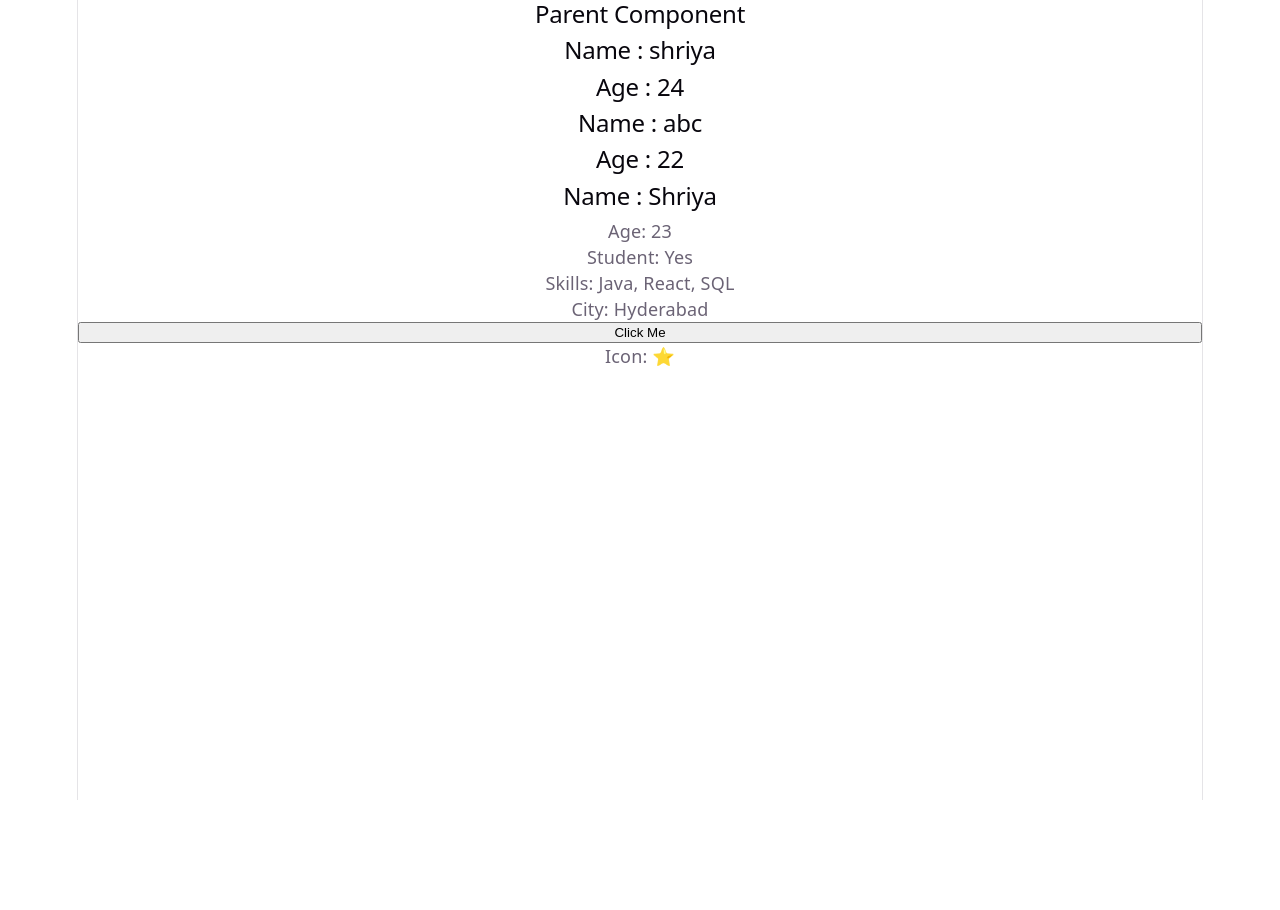
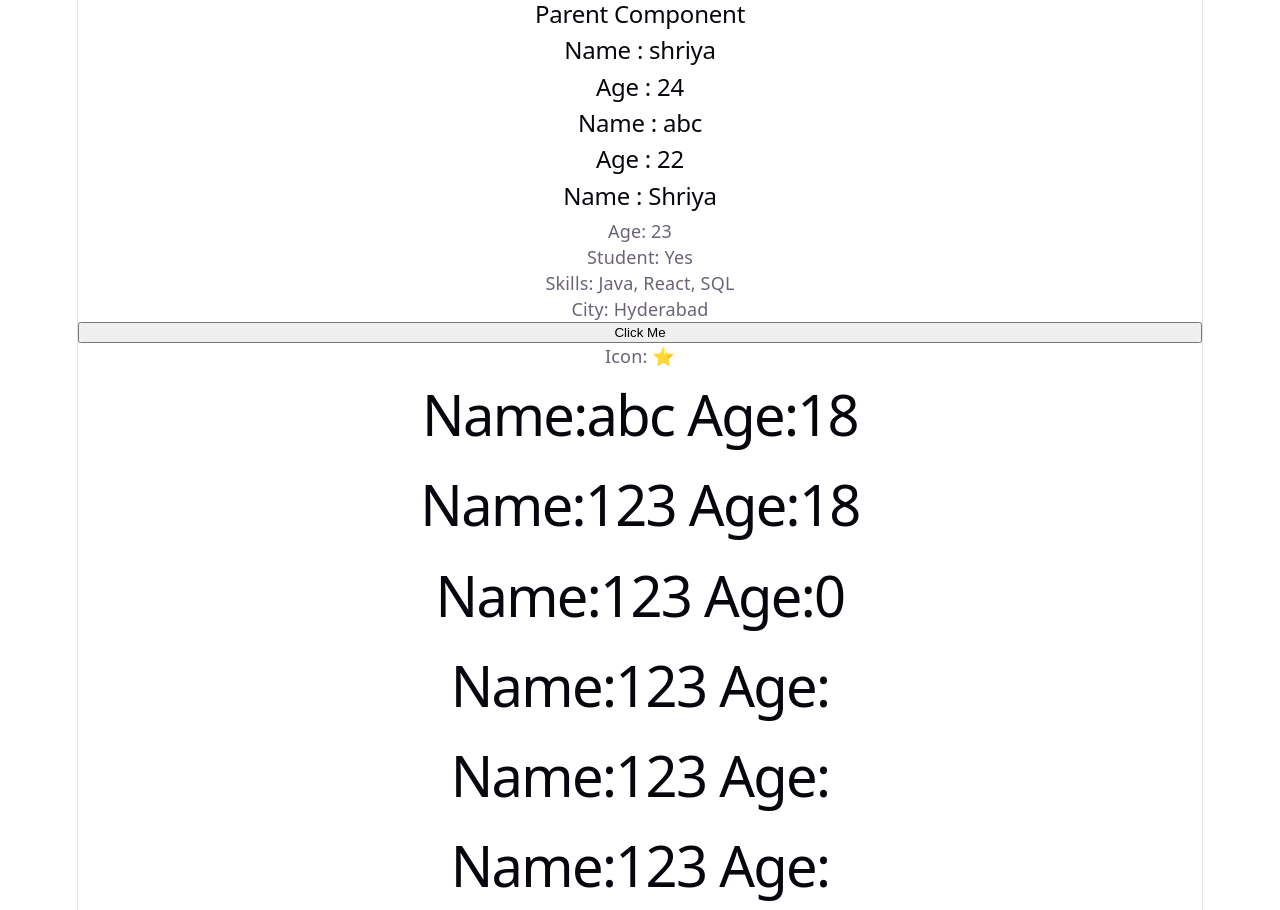
Before and after one commit to RShriya7/React_Details, a React (Vite) app in the folder Properties/: page / in a window 1280 px wide. Before the commit the page ends 800 px from the top, so only its background shows below. Built offline with nearby package versions, Linux system fonts and the light colour scheme.

Commit message:
Topic: Default Props and Default Values

```diff
--- a/Properties/src/App.jsx
+++ b/Properties/src/App.jsx
@@ -6,6 +6,7 @@ import './App.css'
 
 import Child from './Child';
 import DiffDataTypes from './DiffDataTypesProps'
+import DefaultProps from './DefaultProps'
 
 function App() {
   function handleClick() {
@@ -30,6 +31,14 @@ function App() {
         onClick={handleClick}
         icon={<span>⭐</span>}
       />
+
+      {/* Ex-3: default props*/}
+      <DefaultProps name="abc"/>
+      <DefaultProps name="123" age={undefined}/>
+      <DefaultProps name="123" age={0}/>
+      <DefaultProps name="123" age={null}/>
+      <DefaultProps name="123" age={false}/>
+      <DefaultProps name="123" age=""/>
     </>
   )
 }
--- /dev/null
+++ b/Properties/src/DefaultProps.jsx
@@ -0,0 +1,10 @@
+function DefaultProps({name,age=18})
+{
+    return (
+        <div>
+            <h1>Name:{name} Age:{age} </h1>
+        </div>
+    );
+}
+
+export default DefaultProps;
```
Also changed, not shown: 1 other file (tests, documents, lock files or other folders).
